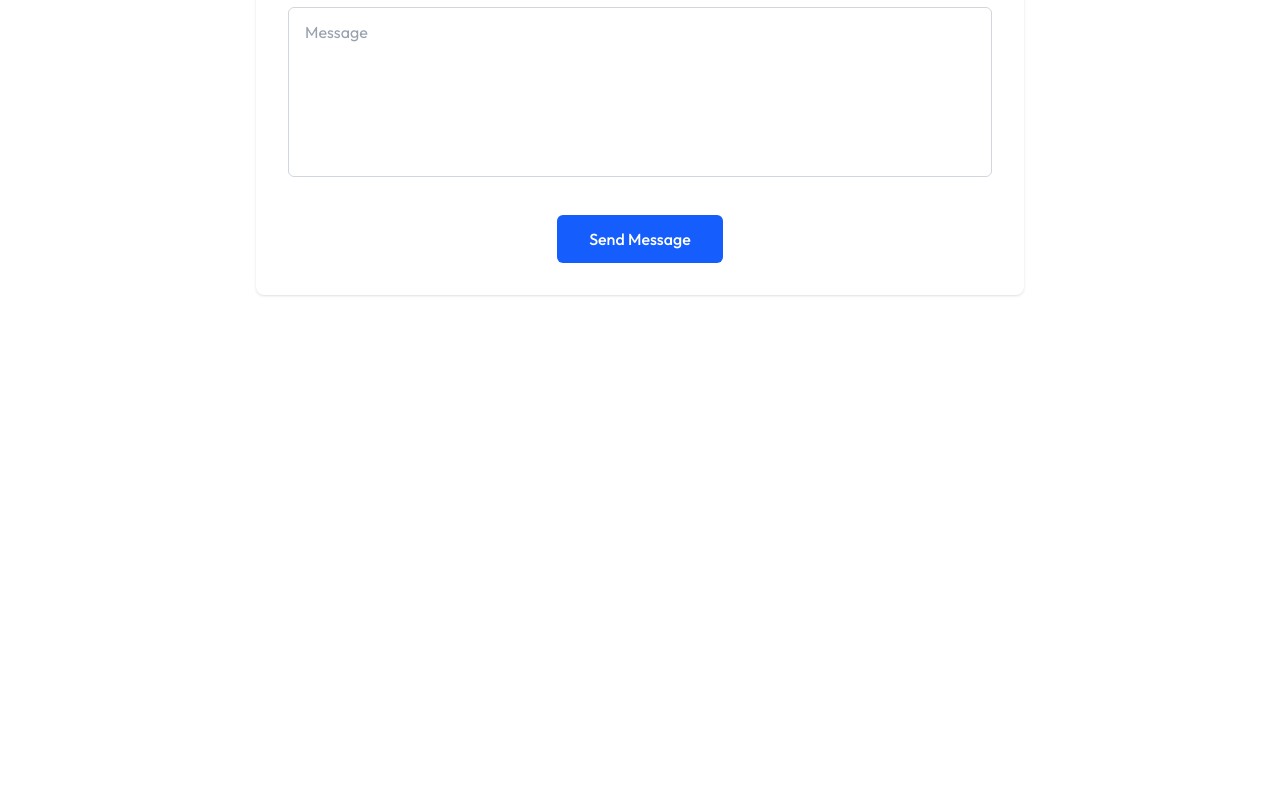
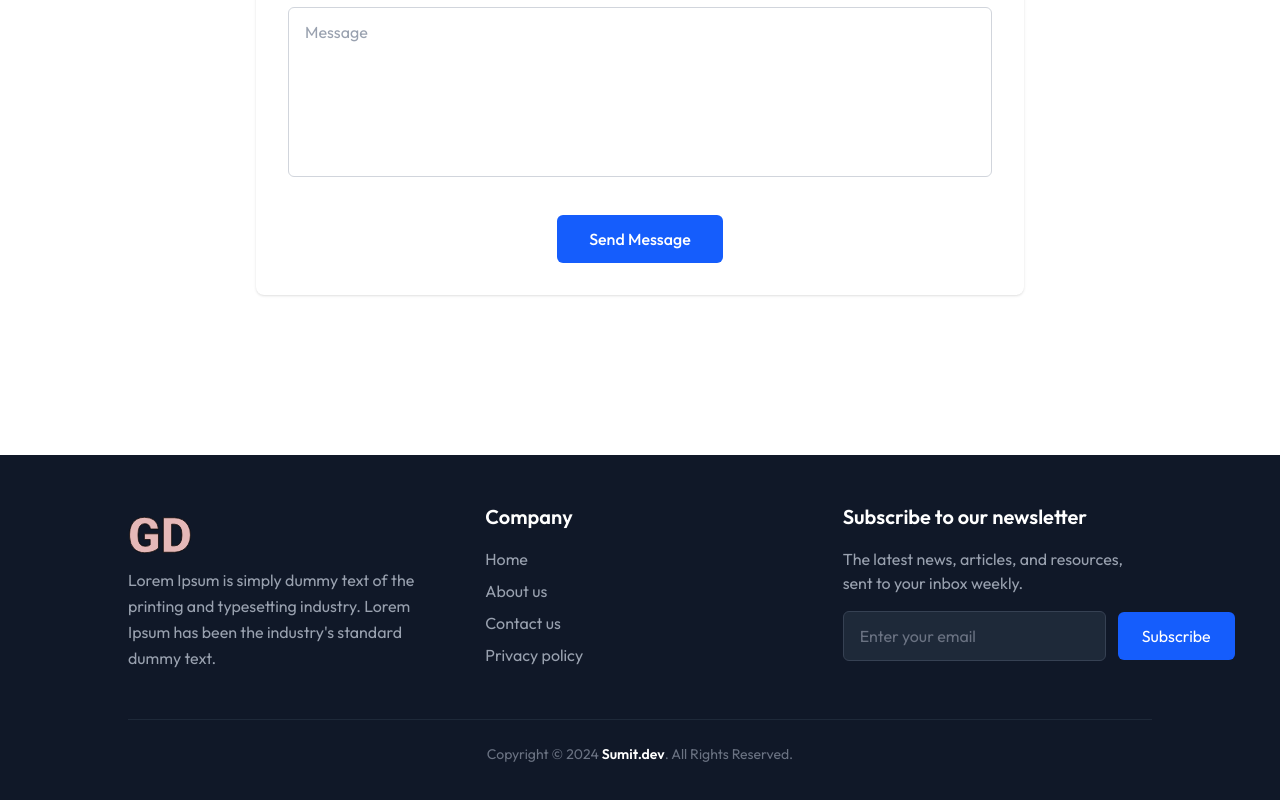
Before and after one commit to sumitkumarsharm/GalaxyDooe, a React (Vite) app: page / in a window 1280 px wide. Shown: the part 3650-4450 px from the top of the page. Before the commit the page ends 4105 px from the top, so only its background shows below. Built offline with nearby package versions, Linux system fonts and the light colour scheme.

Commit message:
chor:everything is done next step is plosylinbg the app:

```diff
--- a/src/App.jsx
+++ b/src/App.jsx
@@ -4,6 +4,7 @@ import About from './components/About'
 import Projects from './components/Projects'
 import Testimonials from './components/Testimonials'
 import Contacts from './components/Contacts'
+import Footer from './components/Footer'
 
 
 const App = () => {
@@ -14,6 +15,7 @@ const App = () => {
       <Projects/>
       <Testimonials/>
       <Contacts/>
+      <Footer/>
     </div>
   )
 }
--- /dev/null
+++ b/src/components/Footer.jsx
@@ -0,0 +1,77 @@
+import React from "react";
+import { assets } from "../assets/assets";
+
+export default function Footer() {
+  return (
+    <footer className="bg-gray-900 text-gray-300 py-12 px-6 md:px-20 lg:px-32">
+      <div className="max-w-7xl mx-auto grid grid-cols-1 md:grid-cols-3 gap-12">
+        {/* ----- Company Description ----- */}
+        <div>
+          <img className="w-16" src={assets.logo} alt="" />
+          <p className="text-gray-400 leading-relaxed">
+            Lorem Ipsum is simply dummy text of the printing and typesetting
+            industry. Lorem Ipsum has been the industry's standard dummy text.
+          </p>
+        </div>
+
+        {/* ----- Company Links ----- */}
+        <div>
+          <h3 className="text-xl font-semibold text-white mb-4">Company</h3>
+          <ul className="space-y-2 text-gray-400">
+            <li>
+              <a href="#header" className="hover:text-white transition-colors">
+                Home
+              </a>
+            </li>
+            <li>
+              <a href="#About" className="hover:text-white transition-colors">
+                About us
+              </a>
+            </li>
+            <li>
+              <a href="#projects" className="hover:text-white transition-colors">
+                Contact us
+              </a>
+            </li>
+            <li>
+              <a href="#" className="hover:text-white transition-colors">
+                Privacy policy
+              </a>
+            </li>
+          </ul>
+        </div>
+
+        {/* ----- Newsletter Subscription ----- */}
+        <div>
+          <h3 className="text-xl font-semibold text-white mb-4">
+            Subscribe to our newsletter
+          </h3>
+          <p className="text-gray-400 mb-4">
+            The latest news, articles, and resources, sent to your inbox weekly.
+          </p>
+
+          <form className="flex flex-col sm:flex-row items-center gap-3">
+            <input
+              type="email"
+              placeholder="Enter your email"
+              className="w-full sm:w-auto flex-1 px-4 py-3 rounded-md border border-gray-700 bg-gray-800 text-gray-200 placeholder-gray-500 focus:outline-none focus:ring-2 focus:ring-blue-500"
+            />
+            <button
+              type="submit"
+              className="bg-blue-600 text-white px-6 py-3 rounded-md hover:bg-blue-700 transition-colors duration-300 w-full sm:w-auto"
+            >
+              Subscribe
+            </button>
+          </form>
+        </div>
+      </div>
+
+      {/* ----- Copyright ----- */}
+      <div className="mt-12 border-t border-gray-800 pt-6 text-center text-gray-500 text-sm">
+        Copyright © 2024{" "}
+        <span className="text-white font-semibold">Sumit.dev</span>. All Rights
+        Reserved.
+      </div>
+    </footer>
+  );
+}
--- a/src/components/Navbar.jsx
+++ b/src/components/Navbar.jsx
@@ -1,91 +1,61 @@
 import React, { useEffect, useState } from "react";
 import { assets } from "../assets/assets";
+import SignupForm from "./SignupForm"; // 👈 Import it
+
 const Navbar = () => {
   const [showMenu, setShowMenu] = useState(false);
+  const [showSignup, setShowSignup] = useState(false); // 👈 New state for signup
+
   useEffect(() => {
-    if (showMenu) {
-      document.body.style.overflow = "hidden";
-    } else {
-      document.body.style.overflow = "auto";
-    }
-    return () => {
-      document.body.style.overflow = "auto";
-    };
-  }, [showMenu]);
+    document.body.style.overflow = showMenu || showSignup ? "hidden" : "auto";
+  }, [showMenu, showSignup]);
 
   return (
     <div className="absolute top-0 left-0 w-full z-10 bg-transparent">
-      <div className="container mx-auto flex justify-between items-center py-4 px-6 md:px-20 lg:px-32 bg-transparent ">
+      <div className="container mx-auto flex justify-between items-center py-4 px-6 md:px-20 lg:px-32">
         <img className="w-10" src={assets.logo} alt="" />
-        <ul className="hidden md:flex gap-7 text-white ">
-          <a href="#header" className="cursor-pointer hover:text-red-400">
-            Home
-          </a>
-          <a href="#About" className="cursor-pointer hover:text-red-400">
-            About
-          </a>
-          <a href="#projects" className="cursor-pointer hover:text-red-400">
-            Property
-          </a>
-          <a href="#testimonial" className="cursor-pointer hover:text-red-400">
-            Testimonial
-          </a>
+        <ul className="hidden md:flex gap-7 text-white">
+          <a href="#header" className="hover:text-red-400">Home</a>
+          <a href="#About" className="hover:text-red-400">About</a>
+          <a href="#projects" className="hover:text-red-400">Property</a>
+          <a href="#testimonial" className="hover:text-red-400">Testimonial</a>
         </ul>
-        <button className="hidden md:block bg-white px-8 py-2 rounded hover:bg-red-400 transition-all duration-300  hover:text-white">
+        <button
+          onClick={() => setShowSignup(true)} // 👈 open signup form
+          className="hidden md:block bg-white px-8 py-2 rounded hover:bg-red-400 transition-all duration-300 hover:text-white"
+        >
           Sign up
         </button>
         <img
           src={assets.menu_icon}
           onClick={() => setShowMenu(true)}
-          className="md:hidden w-7 "
-          alt=""
+          className="md:hidden w-7 cursor-pointer"
+          alt="menu"
         />
       </div>
-      {/* -----------mobile menu------------ */}
-      <div
-        className={`md:hidden ${
-          showMenu ? "fixed w-full" : "h-0 w-0 "
-        } right-0 top-0 bottom-0 overflow-hidden bg-white transition-all`}
-      >
-        <div className="flex justify-end p-6 cursor-pointer">
+
+      {/* Mobile Menu */}
+      {showMenu && (
+        <div className="fixed inset-0 bg-white z-40 transition-all">
+          <div className="flex justify-end p-6">
             <img
               src={assets.cross_icon}
-            className="w-6"
+              className="w-6 cursor-pointer"
               onClick={() => setShowMenu(false)}
-            alt="cross icon"
+              alt="close"
             />
           </div>
-        <ul className="flex flex-col items-center gap-2 mt-5 px-5 text-lg font-medium">
-          <a
-            onClick={() => setShowMenu(false)}
-            href="#Header"
-            className="px-4 py-2 rounded-full inline-block"
-          >
-            Home
-          </a>
-          <a
-            onClick={() => setShowMenu(false)}
-            href="#About"
-            className="px-4 py-2 rounded-full inline-block"
-          >
-            About
-          </a>
-          <a
-            onClick={() => setShowMenu(false)}
-            href="#Projects"
-            className="px-4 py-2 rounded-full inline-block"
-          >
-            Projects
-          </a>
-          <a
-            onClick={() => setShowMenu(false)}
-            href="#Testimonials"
-            className="px-4 py-2 rounded-full inline-block"
-          >
-            Testimonials
-          </a>
+          <ul className="flex flex-col items-center gap-2 text-lg font-medium">
+            <a onClick={() => setShowMenu(false)} href="#Header">Home</a>
+            <a onClick={() => setShowMenu(false)} href="#About">About</a>
+            <a onClick={() => setShowMenu(false)} href="#Projects">Projects</a>
+            <a onClick={() => setShowMenu(false)} href="#Testimonials">Testimonials</a>
           </ul>
         </div>
+      )}
+
+      {/* Signup Form Overlay */}
+      {showSignup && <SignupForm onClose={() => setShowSignup(false)} />}
     </div>
   );
 };
--- /dev/null
+++ b/src/components/SignupForm.jsx
@@ -0,0 +1,45 @@
+// SignupForm.jsx
+import React from "react";
+
+const SignupForm = ({ onClose }) => {
+  return (
+    <div className="fixed inset-0 bg-black/50 bg-opacity-60 flex justify-center items-center z-50">
+      <div className="bg-white rounded-2xl shadow-lg p-8 w-80 relative animate-fadeIn">
+        <h2 className="text-2xl font-semibold text-center mb-6">Sign Up</h2>
+
+        <form className="flex flex-col gap-4">
+          <input
+            type="text"
+            placeholder="Full Name"
+            className="border rounded-lg px-4 py-2 focus:outline-none focus:ring-2 focus:ring-red-400"
+          />
+          <input
+            type="email"
+            placeholder="Email"
+            className="border rounded-lg px-4 py-2 focus:outline-none focus:ring-2 focus:ring-red-400"
+          />
+          <input
+            type="password"
+            placeholder="Password"
+            className="border rounded-lg px-4 py-2 focus:outline-none focus:ring-2 focus:ring-red-400"
+          />
+          <button
+            type="submit"
+            className="bg-red-500 text-white py-2 rounded-lg hover:bg-red-600 transition"
+          >
+            Create Account
+          </button>
+        </form>
+
+        <button
+          onClick={onClose}
+          className="absolute top-3 right-3 text-gray-600 hover:text-red-500 text-xl"
+        >
+          ✕
+        </button>
+      </div>
+    </div>
+  );
+};
+
+export default SignupForm;
--- a/src/index.css
+++ b/src/index.css
@@ -5,3 +5,12 @@
 *{
     font-family: 'Outfit', sans-serif;
 }
+
+@keyframes fadeIn {
+  from { opacity: 0; transform: translateY(-10px); }
+  to { opacity: 1; transform: translateY(0); }
+}
+
+.animate-fadeIn {
+  animation: fadeIn 0.3s ease-in-out;
+}
```
Lines whose indentation alone changed are shown as unchanged.
